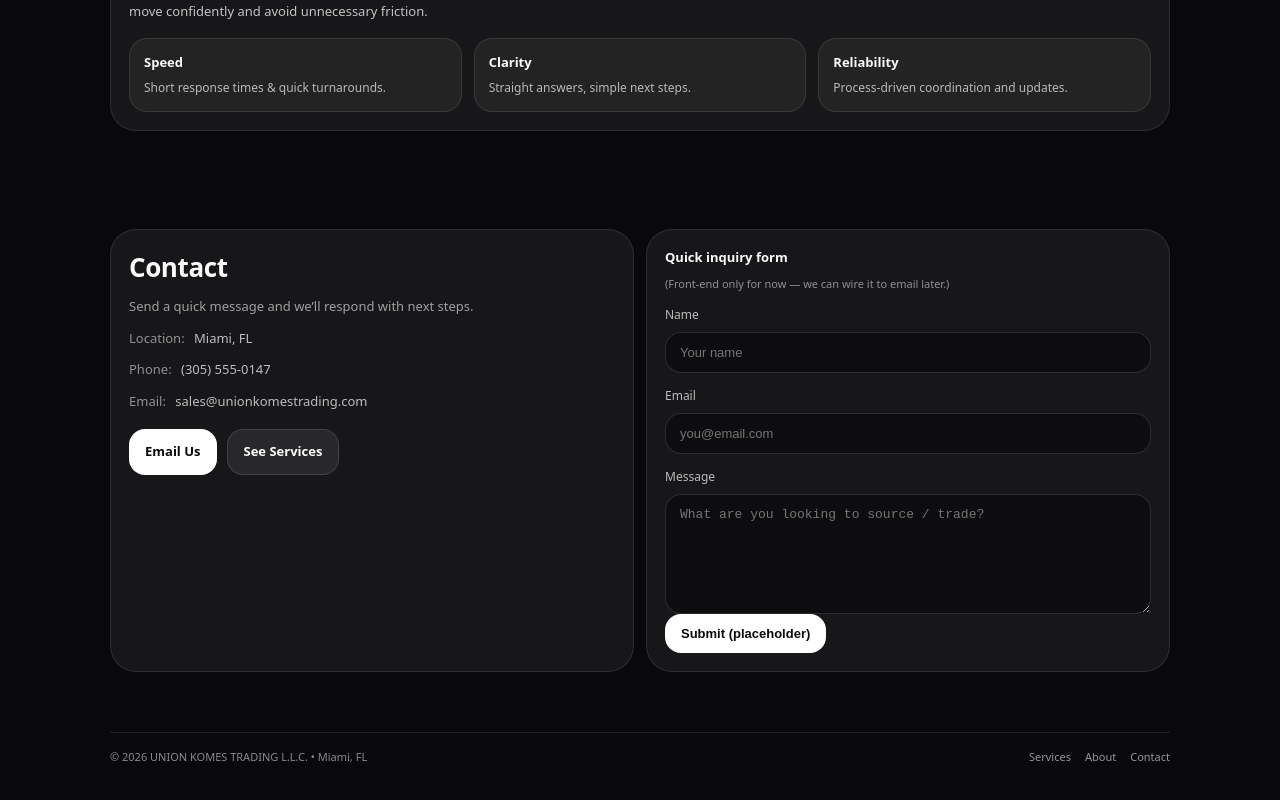
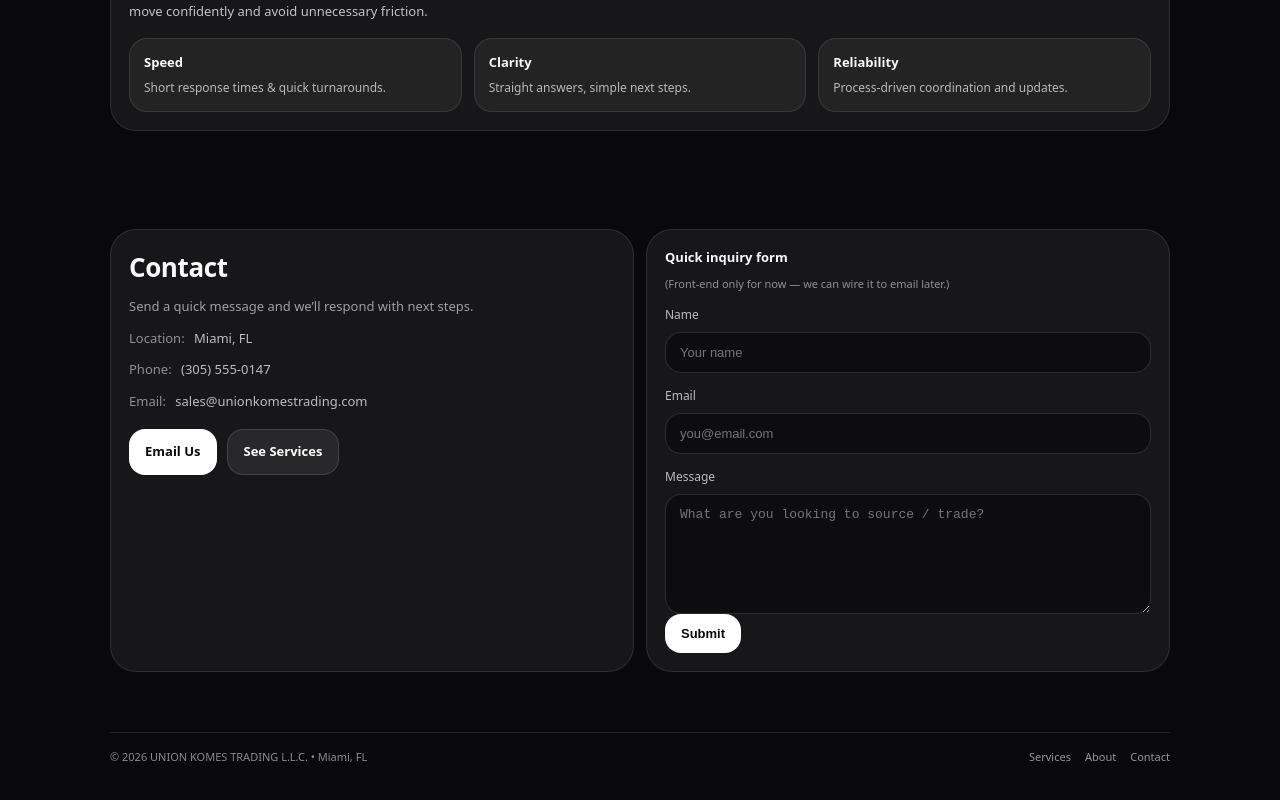
Before and after one commit to cedricperpignand1/union-komes-trading, a Next.js app: page / in a window 1280 px wide. Shown: the part 969-1769 px from the top of the page. Built offline with nearby package versions, Linux system fonts and the light colour scheme.

Commit message:
push code

```diff
--- a/app/page.tsx
+++ b/app/page.tsx
@@ -1,3 +1,5 @@
+"use client";
+
 const phone = "(305) 555-0147"; // placeholder
 const email = "sales@unionkomestrading.com"; // placeholder
 
@@ -176,7 +178,13 @@ export default function Home() {
             </div>
           </div>
 
-          <form className="panel" onSubmit={(e) => e.preventDefault()}>
+          <form
+            className="panel"
+            onSubmit={(e) => {
+              e.preventDefault();
+              alert("Thanks! This form is a placeholder for now.");
+            }}
+          >
             <div className="formTitle">Quick inquiry form</div>
             <div className="formNote">(Front-end only for now — we can wire it to email later.)</div>
 
@@ -192,11 +200,15 @@ export default function Home() {
 
             <label className="field">
               <span>Message</span>
-              <textarea className="input" style={{ minHeight: 120 }} placeholder="What are you looking to source / trade?" />
+              <textarea
+                className="input"
+                style={{ minHeight: 120 }}
+                placeholder="What are you looking to source / trade?"
+              />
             </label>
 
             <button className="btnPrimary" type="submit">
-              Submit (placeholder)
+              Submit
             </button>
           </form>
         </div>
@@ -215,7 +227,6 @@ export default function Home() {
         </div>
       </footer>
 
-      {/* CSS */}
       <style>{css}</style>
     </main>
   );
```
